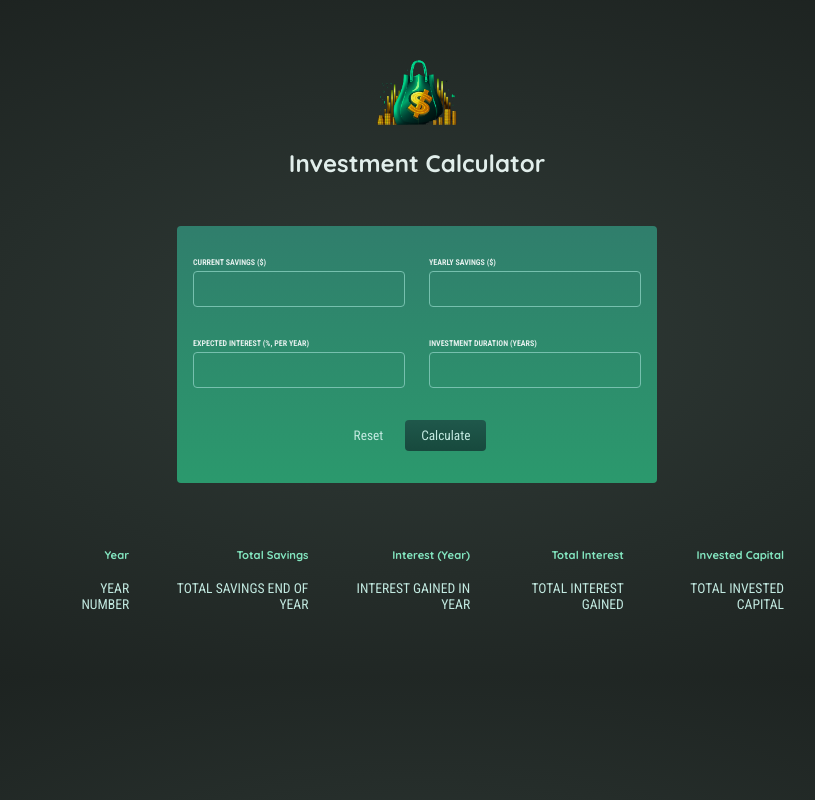
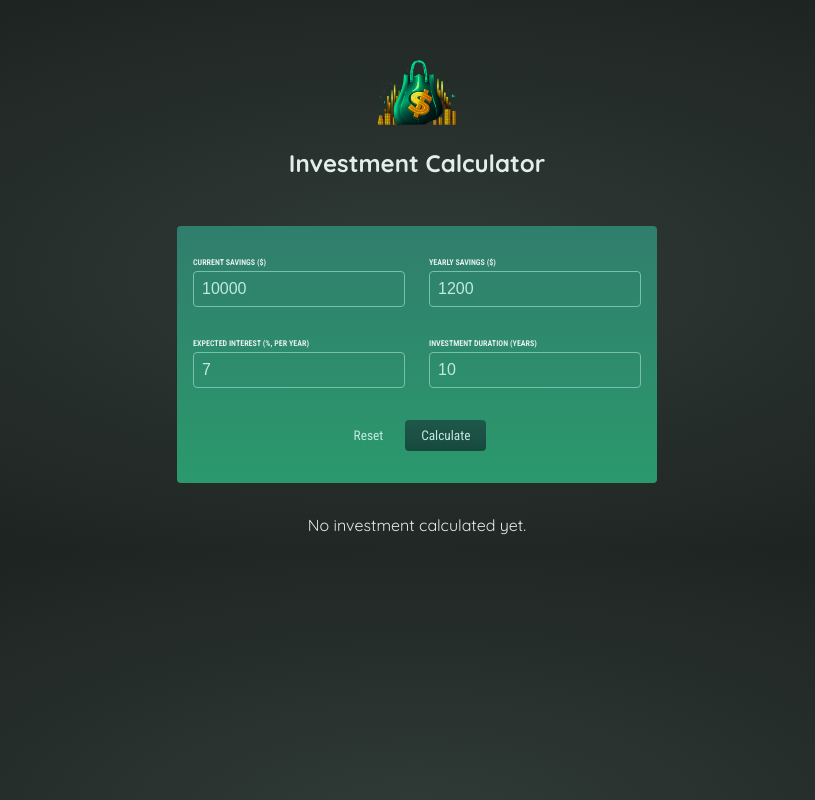
Before and after one commit to ashishkodam/React, a React (Create React App) app: page / in a window 1280 px wide. Shown: the whole page, without its empty margins (223-1038 px from the left). Built offline with nearby package versions, Linux system fonts and the light colour scheme.

Commit message:
second-version

```diff
--- a/src/App.js
+++ b/src/App.js
@@ -1,96 +1,50 @@
-import logo from './assets/investment-calculator-logo.png';
+import { useState } from "react";
+import Header from "./components/Header";
+import UserForm from "./components/UserForm";
+import Table from "./components/Table";
 
 function App() {
+  const [userInput, setUserInput] = useState(null);
+
   const calculateHandler = (userInput) => {
-    // Should be triggered when form is submitted
-    // You might not directly want to bind it to the submit event on the form though...
+    setUserInput(userInput);
+  };
 
-    const yearlyData = []; // per-year results
+  const yearlyData = [];
 
-    let currentSavings = +userInput['current-savings']; // feel free to change the shape of this input object!
-    const yearlyContribution = +userInput['yearly-contribution']; // as mentioned: feel free to change the shape...
-    const expectedReturn = +userInput['expected-return'] / 100;
-    const duration = +userInput['duration'];
+  if (userInput) {
+    let currentSavings = +userInput["current-savings"];
+    const yearlyContribution = +userInput["yearly-contribution"];
+    const expectedReturn = +userInput["expected-return"] / 100;
+    const duration = +userInput["duration"];
 
-    // The below code calculates yearly results (total savings, interest etc)
     for (let i = 0; i < duration; i++) {
       const yearlyInterest = currentSavings * expectedReturn;
       currentSavings += yearlyInterest + yearlyContribution;
       yearlyData.push({
-        // feel free to change the shape of the data pushed to the array!
         year: i + 1,
         yearlyInterest: yearlyInterest,
         savingsEndOfYear: currentSavings,
         yearlyContribution: yearlyContribution,
       });
     }
-
-    // do something with yearlyData ...
-  };
+  }
 
   return (
     <div>
-      <header className="header">
-        <img src={logo} alt="logo" />
-        <h1>Investment Calculator</h1>
-      </header>
+      <Header />
 
-      <form className="form">
-        <div className="input-group">
-          <p>
-            <label htmlFor="current-savings">Current Savings ($)</label>
-            <input type="number" id="current-savings" />
-          </p>
-          <p>
-            <label htmlFor="yearly-contribution">Yearly Savings ($)</label>
-            <input type="number" id="yearly-contribution" />
-          </p>
-        </div>
-        <div className="input-group">
-          <p>
-            <label htmlFor="expected-return">
-              Expected Interest (%, per year)
-            </label>
-            <input type="number" id="expected-return" />
-          </p>
-          <p>
-            <label htmlFor="duration">Investment Duration (years)</label>
-            <input type="number" id="duration" />
-          </p>
-        </div>
-        <p className="actions">
-          <button type="reset" className="buttonAlt">
-            Reset
-          </button>
-          <button type="submit" className="button">
-            Calculate
-          </button>
-        </p>
-      </form>
+      <UserForm onCalculate={calculateHandler} />
 
-      {/* Todo: Show below table conditionally (only once result data is available) */}
-      {/* Show fallback text if no data is available */}
-
-      <table className="result">
-        <thead>
-          <tr>
-            <th>Year</th>
-            <th>Total Savings</th>
-            <th>Interest (Year)</th>
-            <th>Total Interest</th>
-            <th>Invested Capital</th>
-          </tr>
-        </thead>
-        <tbody>
-          <tr>
-            <td>YEAR NUMBER</td>
-            <td>TOTAL SAVINGS END OF YEAR</td>
-            <td>INTEREST GAINED IN YEAR</td>
-            <td>TOTAL INTEREST GAINED</td>
-            <td>TOTAL INVESTED CAPITAL</td>
-          </tr>
-        </tbody>
-      </table>
+      {!userInput && (
+        <p style={{ textAlign: "center" }}>No investment calculated yet.</p>
+      )}
+      {userInput && (
+        <Table
+          data={yearlyData}
+          initialInvestment={userInput["current-savings"]}
+        />
+      )}
     </div>
   );
 }
--- /dev/null
+++ b/src/components/Header.js
@@ -0,0 +1,12 @@
+import logo from "../assets/investment-calculator-logo.png";
+
+const Header = () => {
+  return (
+    <header className="header">
+      <img src={logo} alt="logo" />
+      <h1>Investment Calculator</h1>
+    </header>
+  );
+};
+
+export default Header;
--- /dev/null
+++ b/src/components/ResultsTable.module.css
@@ -0,0 +1,19 @@
+.result {
+  max-width: 50rem;
+  margin: 2rem auto;
+  padding: 1rem;
+  table-layout: fixed;
+  border-spacing: 1rem;
+  text-align: right;
+}
+
+.result thead {
+  font-size: 0.7rem;
+  color: #83e6c0;
+}
+
+.result tbody {
+  font-family: 'Roboto Condensed', sans-serif;
+  font-size: 0.85rem;
+  color: #c2e9e0;
+}
--- /dev/null
+++ b/src/components/Table.js
@@ -0,0 +1,48 @@
+import classes from "./ResultsTable.module.css";
+
+const formatter = new Intl.NumberFormat("en-US", {
+  style: "currency",
+  currency: "USD",
+  minimumFractionDigits: 2,
+  maximumFractionDigits: 2,
+});
+
+const Table = ({ data, initialInvestment }) => {
+  console.log(data, initialInvestment);
+  return (
+    <table className="result">
+      <thead>
+        <tr>
+          <th>Year</th>
+          <th>Total Savings</th>
+          <th>Interest (Year)</th>
+          <th>Total Interest</th>
+          <th>Invested Capital</th>
+        </tr>
+      </thead>
+      <tbody>
+        {data.map((yearData) => (
+          <tr key={yearData.year}>
+            <td>{yearData.year}</td>
+            <td>{formatter.format(yearData.savingsEndOfYear)}</td>
+            <td>{formatter.format(yearData.yearlyInterest)}</td>
+            <td>
+              {formatter.format(
+                yearData.savingsEndOfYear -
+                  initialInvestment -
+                  yearData.yearlyContribution * yearData.year
+              )}
+            </td>
+            <td>
+              {formatter.format(
+                initialInvestment + yearData.yearlyContribution * yearData.year
+              )}
+            </td>
+          </tr>
+        ))}
+      </tbody>
+    </table>
+  );
+};
+
+export default Table;
--- /dev/null
+++ b/src/components/UserForm.js
@@ -0,0 +1,100 @@
+import React, { useState } from "react";
+import classes from "./UserInput.module.css";
+const initialUserInput = {
+  "current-savings": 10000,
+  "yearly-contribution": 1200,
+  "expected-return": 7,
+  duration: 10,
+};
+
+const UserForm = ({ onCalculate }) => {
+  const [userInput, setUserInput] = useState(initialUserInput);
+
+  const submitHandler = (event) => {
+    event.preventDefault();
+
+    onCalculate(userInput);
+  };
+
+  const resetHandler = () => {
+    setUserInput(initialUserInput);
+  };
+
+  const inputChangeHandler = (input, value) => {
+    setUserInput((prevInput) => {
+      return {
+        ...prevInput,
+        [input]: +value,
+      };
+    });
+  };
+
+  return (
+    <form onSubmit={submitHandler} className={classes.form}>
+      <div className={classes["input-group"]}>
+        <p>
+          <label htmlFor="current-savings">Current Savings ($)</label>
+          <input
+            onChange={(event) =>
+              inputChangeHandler("current-savings", event.target.value)
+            }
+            value={userInput["current-savings"]}
+            type="number"
+            id="current-savings"
+          />
+        </p>
+        <p>
+          <label htmlFor="yearly-contribution">Yearly Savings ($)</label>
+          <input
+            onChange={(event) =>
+              inputChangeHandler("yearly-contribution", event.target.value)
+            }
+            value={userInput["yearly-contribution"]}
+            type="number"
+            id="yearly-contribution"
+          />
+        </p>
+      </div>
+      <div className={classes["input-group"]}>
+        <p>
+          <label htmlFor="expected-return">
+            Expected Interest (%, per year)
+          </label>
+          <input
+            onChange={(event) =>
+              inputChangeHandler("expected-return", event.target.value)
+            }
+            value={userInput["expected-return"]}
+            type="number"
+            id="expected-return"
+          />
+        </p>
+        <p>
+          <label htmlFor="duration">Investment Duration (years)</label>
+          <input
+            onChange={(event) =>
+              inputChangeHandler("duration", event.target.value)
+            }
+            value={userInput["duration"]}
+            type="number"
+            id="duration"
+          />
+        </p>
+      </div>
+      <p className={classes.actions}>
+        <button
+          onClick={resetHandler}
+          type="reset"
+          className={classes.buttonAlt}
+        >
+          Reset
+        </button>
+        <button type="submit" className={classes.button}>
+          Calculate
+        </button>
+      </p>
+    </form>
+  );
+};
+
+export default UserForm;
--- /dev/null
+++ b/src/components/UserInput.module.css
@@ -0,0 +1,65 @@
+.form {
+  padding: 1rem;
+  max-width: 30rem;
+  margin: 2rem auto;
+  border-radius: 4px;
+  background: linear-gradient(180deg, #307e6c, #2b996d);
+}
+
+.input-group {
+  display: flex;
+  justify-content: space-evenly;
+  gap: 1.5rem;
+}
+
+.form label {
+  display: block;
+  margin-bottom: 0.25rem;
+  font-family: 'Roboto Condensed', sans-serif;
+  font-size: 0.5rem;
+  font-weight: bold;
+  text-transform: uppercase;
+}
+
+.form input {
+  width: 100%;
+  padding: 0.5rem;
+  border: 1px solid #76c0ae;
+  border-radius: 0.25rem;
+  background-color: transparent;
+  color: #c2e9e0;
+  font-size: 1rem;
+}
+
+.actions {
+  display: flex;
+  justify-content: center;
+  gap: 1rem;
+}
+
+.button {
+  padding: 0.5rem 1rem;
+  border: none;
+  border-radius: 0.25rem;
+  background: linear-gradient(180deg, #1f584b, #17493d);
+  color: #c2e9e0;
+  font-family: 'Roboto Condensed', sans-serif;
+  cursor: pointer;
+}
+
+.buttonAlt {
+  font-family: 'Roboto Condensed', sans-serif;
+  border: none;
+  background: transparent;
+  color: #c2e9e0;
+  cursor: pointer;
+}
+
+.button:hover {
+  background: linear-gradient(180deg, #1b5346, #113c32);
+}
+
+.buttonAlt:hover {
+  background: transparent;
+  color: #91e1d0;
+}
```
Also changed, not shown: gitignore.txt (added), 1 other file (tests, documents, lock files or other folders).
